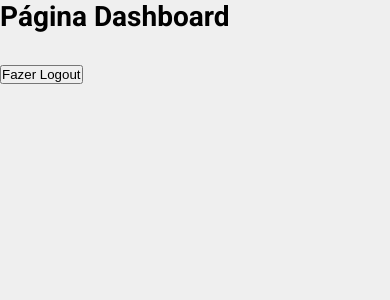
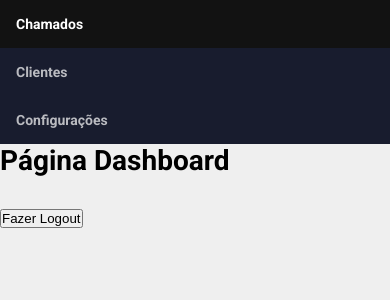
Before and after one commit to oliverictor/sistema-chamado, a React (Create React App) app: page /dashboard in a window 390 px wide. Shown: the top 300 px of the page. Built offline with nearby package versions, Linux system fonts and the light colour scheme; no server answers; sample sign-in values are in the browser's storage.

Commit message:
Cria component Header

```diff
--- a/package.json
+++ b/package.json
@@ -9,6 +9,7 @@
     "firebase": "^8.6.7",
     "react": "^17.0.2",
     "react-dom": "^17.0.2",
+    "react-icons": "^4.2.0",
     "react-router-dom": "^5.2.0",
     "react-scripts": "4.0.3",
     "react-toastify": "^7.0.4",
--- /dev/null
+++ b/src/component/Header/index.js
@@ -0,0 +1,40 @@
+import { useContext } from 'react';
+import { Link } from 'react-router-dom';
+import { FiHome, FiUser, FiSettings } from 'react-icons/fi';
+
+import { AuthContext } from '../../contexts/auth';
+import Avatar from '../../assets/avatar.png';
+
+import './styles.css';
+
+
+export default function Header() {
+
+    const { user } = useContext(AuthContext);
+
+    return (
+        <div className="sidebar">
+
+            <div>
+                <img src={user.avatarUrl === null ? Avatar : user.avatarUrl} alt="Foto avatar" />
+            </div>
+
+
+            <Link to="/dashboard">
+                <FiHome color="#FFF" size={24} />
+                Chamados
+            </Link>
+
+            <Link to="/dashboard">
+                <FiUser color="#FFF" size={24} />
+                Clientes
+            </Link>
+
+            <Link to="/dashboard">
+                <FiSettings color="#FFF" size={24} />
+                Configurações
+            </Link>
+
+        </div>
+    )
+}
--- /dev/null
+++ b/src/component/Header/styles.css
@@ -0,0 +1,81 @@
+.sidebar{
+    margin: 0;
+    padding: 0;
+    width: 200px;
+    background-color: #181C2e;
+    position: fixed;
+    height: 100%;
+    overflow: auto;
+}
+
+.sidebar div{
+    background: url('../../assets/cover.png');
+    background-color: #181C2e;
+    background-position: center;
+    background-repeat: no-repeat;
+    background-size: cover;
+    height: 150px;
+    padding-top: 30px;
+}
+
+.sidebar div img{
+    border-radius: 50%;
+    display: block;
+    margin: auto;
+    width: 90px;
+    height: 90px;
+    -webkit-filter: drop-shadow(2px 3px 6px #121212);
+    filter: drop-shadow(2px 3px 6px #121212);
+    object-fit: cover;
+}
+
+.sidebar a{
+    display: block;
+    color: rgba(255, 255, 255, 0.7);
+    padding: 16px;
+    text-decoration: none;
+    display: flex;
+    flex-direction: row;
+    align-items: center;
+    transition: ease-in-out .4s;
+}
+
+.sidebar a svg{
+    margin-right: .5em;
+}
+
+.sidebar a:hover{
+    background-color: #121212;
+    color: #FFF
+}
+
+@media screen and (max-width: 700px){
+    .sidebar{
+        width: 100%;
+        height: auto;
+        position: relative;
+    }
+
+    .sidebar a{
+        float: left
+    }
+
+    .sidebar div{
+        display: none;
+    }
+
+    .sidebar a svg{
+        display: none;
+    }
+}
+
+@media screen and (max-width: 400px){
+    .sidebar a{
+        text-align: center;
+        float: none
+    }
+
+    .sidebar a svg{
+        display: none;
+    }
+}
--- a/src/pages/Dashboard/index.js
+++ b/src/pages/Dashboard/index.js
@@ -1,5 +1,7 @@
 import { useContext } from "react"
 import { AuthContext } from "../../contexts/auth"
+
+import Header from "../../component/Header";
 
 export default function Dashboard() {
 
@@ -7,6 +9,8 @@
 
     return (
         <div>
+            <Header />
+
             <h1>Página Dashboard</h1>
             <br /><br />
             <button onClick={() => signOut()}>Fazer Logout</button>
```
Also changed, not shown: 1 other file (tests, documents, lock files or other folders).
